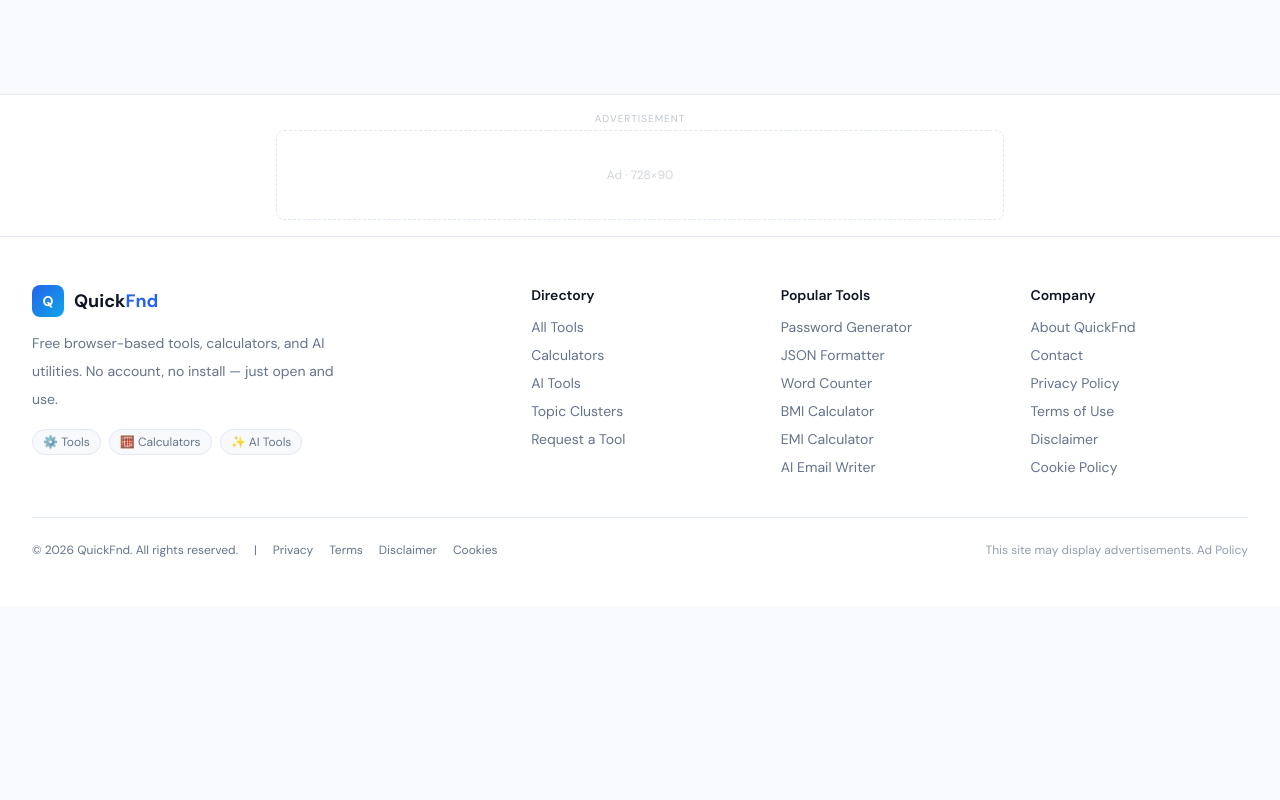
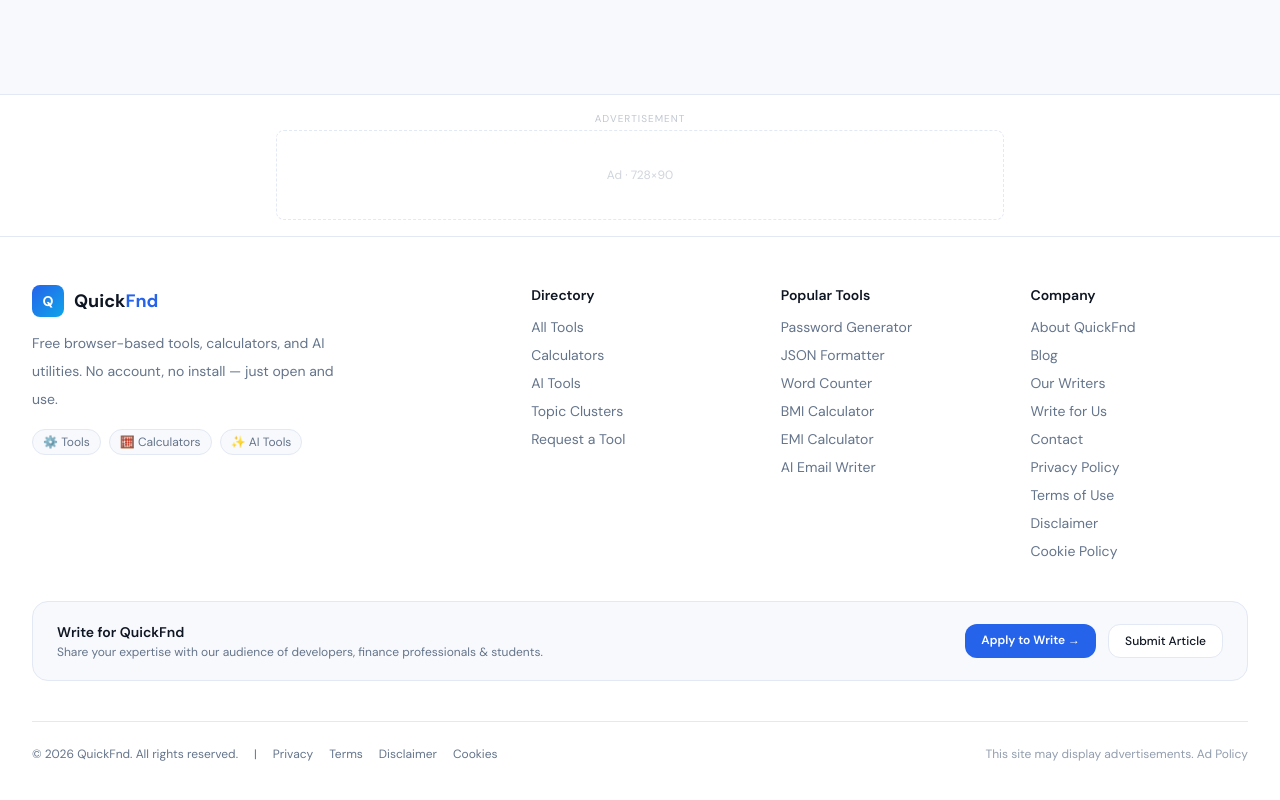
Before and after one commit to girishprabhu2007-ai/QuickFnd, a Next.js app: page / in a window 1280 px wide. Shown: the part 3421-4221 px from the top of the page. Before the commit the page ends 4027 px from the top, so only its background shows below. Built offline with nearby package versions, Linux system fonts and the light colour scheme; no server answers; the database is empty.

Commit message:
feat: add blog, write-for-us, submit-article to footer + contributor banner

```diff
--- a/components/site/SiteFooter.tsx
+++ b/components/site/SiteFooter.tsx
@@ -92,6 +92,9 @@
             <div className="mt-3 space-y-2">
               {[
                 { href: "/about", label: "About QuickFnd" },
+                { href: "/blog", label: "Blog" },
+                { href: "/blog/authors", label: "Our Writers" },
+                { href: "/write-for-us", label: "Write for Us" },
                 { href: "/contact", label: "Contact" },
                 { href: "/privacy", label: "Privacy Policy" },
                 { href: "/terms", label: "Terms of Use" },
@@ -105,6 +108,30 @@
             </div>
           </div>
 
+        </div>
+
+        {/* Write for Us banner */}
+        <div className="mt-10 rounded-2xl border border-q-border bg-q-bg px-6 py-5 flex flex-col gap-3 sm:flex-row sm:items-center sm:justify-between">
+          <div>
+            <p className="font-semibold text-q-text text-sm">Write for QuickFnd</p>
+            <p className="text-xs text-q-muted mt-0.5">
+              Share your expertise with our audience of developers, finance professionals &amp; students.
+            </p>
+          </div>
+          <div className="flex gap-3 shrink-0">
+            <Link
+              href="/write-for-us"
+              className="rounded-xl bg-q-primary px-4 py-2 text-xs font-semibold text-white hover:bg-q-primary-hover transition"
+            >
+              Apply to Write →
+            </Link>
+            <Link
+              href="/submit-article"
+              className="rounded-xl border border-q-border bg-q-card px-4 py-2 text-xs font-medium text-q-text hover:bg-q-card-hover transition"
+            >
+              Submit Article
+            </Link>
+          </div>
         </div>
 
         {/* Bottom bar */}
```
